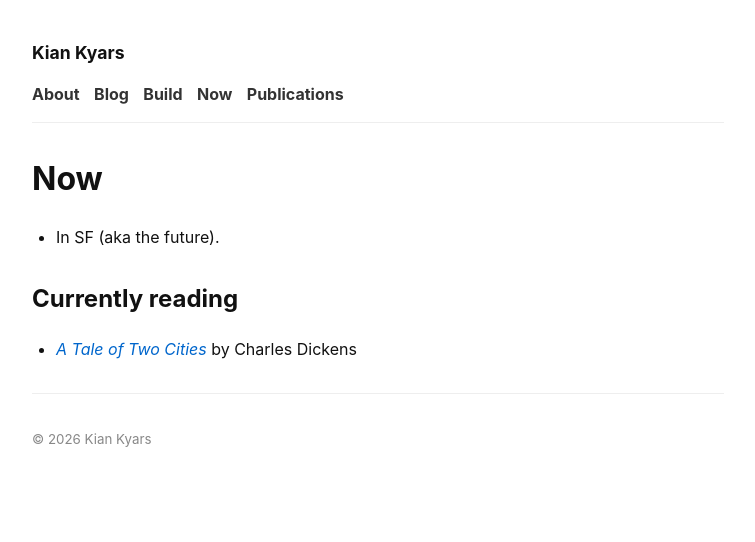
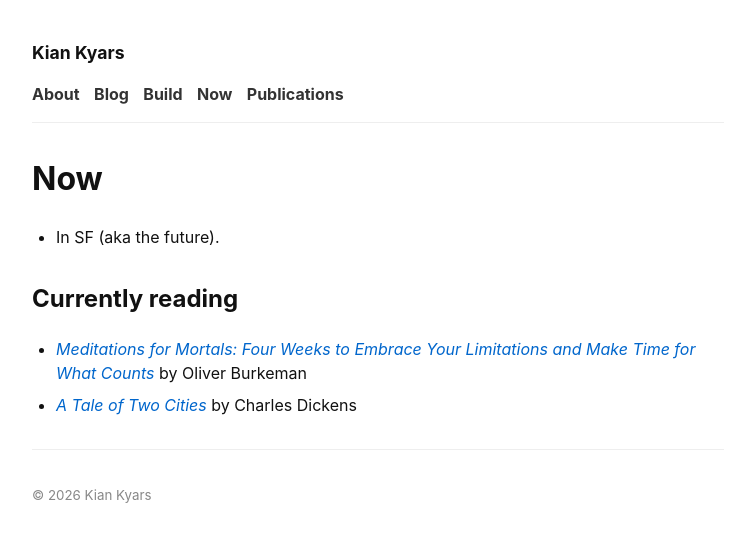
Before and after one commit to kiankyars/kiankyars.github.io, a Jekyll site: the page built from now.md, in a window 1280 px wide. Shown: the top 542 px of the page, without its empty margins (262-1017 px from the left). Built offline with Jekyll 4.4.1, drawn with Linux system fonts in a browser that asks for light colours.

Commit message:
Update currently reading

```diff
--- a/_data/currently_reading.json
+++ b/_data/currently_reading.json
@@ -1,4 +1,9 @@
 [
+  {
+    "author": "Oliver Burkeman",
+    "title": "Meditations for Mortals: Four Weeks to Embrace Your Limitations and Make Time for What Counts",
+    "url": "https://www.goodreads.com/book/show/205363955"
+  },
   {
     "author": "Charles Dickens",
     "title": "A Tale of Two Cities",
```
